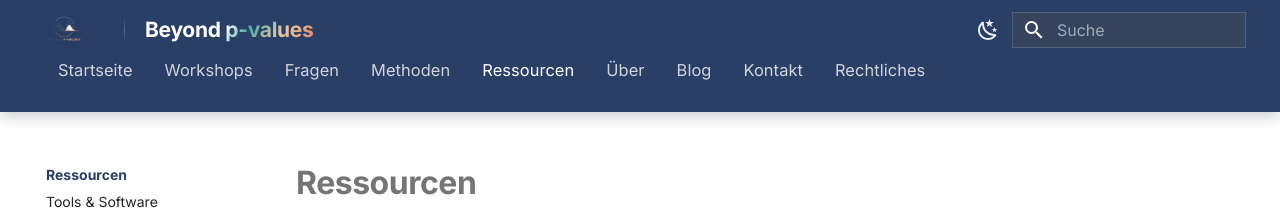
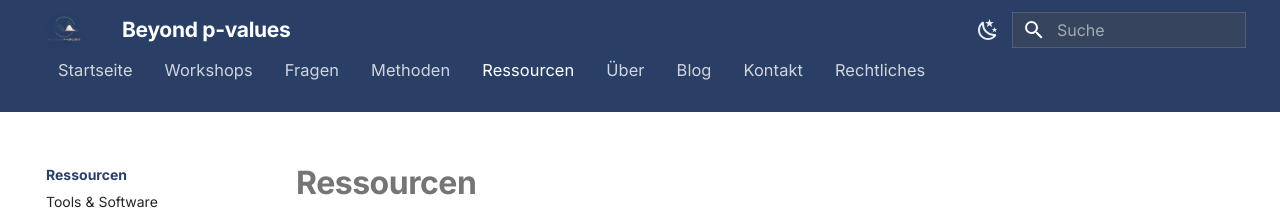
Before and after one commit to hannesdiemerling/frequent-reformation, an MkDocs documentation site: the page built from docs/ressourcen/index.md, in a window 1280 px wide. Shown: the top 210 px of the page. Built offline with MkDocs 1.6.1 and Material for MkDocs 9.7.7, drawn with Linux system fonts in a browser that asks for light colours.

Commit message:
Update extra.css

```diff
--- a/docs/stylesheets/extra.css
+++ b/docs/stylesheets/extra.css
@@ -85,10 +85,14 @@
    HEADER & SITE TITLE — auf Markenidentität getrimmt.
    ========================================================= */
 
-.md-header {
-  background: var(--bp-nav-bg);
+.md-header,
+.md-header__inner {
+  background: var(--bp-nav-bg) !important;
+  background-color: var(--bp-nav-bg) !important;
   box-shadow: none;
   border-bottom: none;
+}
+.md-header {
   /* Nicht mehr sticky — Header scrollt zusammen mit der Tabs-Leiste weg.
      Material setzt per Default position:sticky; explizit überschreiben. */
   position: relative;
@@ -112,57 +116,38 @@
   transform: scale(1.06);
 }
 
-/* Vertikaler Separator zwischen Logo und Titel */
-.md-header__title::before {
-  content: "";
-  display: inline-block;
-  width: 1px;
-  height: 1.4rem;
-  margin-right: 1rem;
-  margin-left: 0.1rem;
-  background: linear-gradient(180deg, transparent, rgba(255,255,255,0.22), transparent);
-  vertical-align: middle;
-  flex-shrink: 0;
-}
-
-/* Site title — typografisch aufgewertet */
+/* Site title — typografisch sauber, in solidem Weiß */
 .md-header__title {
   font-family: "Inter", system-ui, -apple-system, "Segoe UI", sans-serif;
   font-weight: 700;
   font-size: 1rem;
   letter-spacing: -0.012em;
   font-feature-settings: "kern", "ss01", "cv11";
-  display: flex;
-  align-items: center;
-}
-.md-header__title .md-header__topic {
-  font-weight: inherit;
-  letter-spacing: inherit;
-  display: flex;
-  align-items: baseline;
-  gap: 0.45rem;
+  margin-left: 0.4rem;
 }
 .md-header__title .md-ellipsis {
   font-size: 1.05rem;
   letter-spacing: -0.015em;
-  background: linear-gradient(120deg, #ffffff 0%, #ffffff 48%, var(--bp-teal) 60%, var(--bp-sand) 78%, var(--bp-coral) 100%);
-  -webkit-background-clip: text;
-  background-clip: text;
-  -webkit-text-fill-color: transparent;
-  color: transparent;
+  color: #ffffff;
+  /* explizit kein gradient/clip mehr */
+  background: none;
+  -webkit-background-clip: border-box;
+  background-clip: border-box;
+  -webkit-text-fill-color: #ffffff;
 }
 
 /* Site-Title soll IMMER "Beyond p-values" zeigen — nicht beim
    Scrollen zum Page-Title wechseln. Zweiten Topic permanent ausblenden. */
 .md-header__title .md-header__topic + .md-header__topic { display: none !important; }
 
-/* TABS — IDENTISCH zum Header. Beide bilden eine zusammenhängende Bar. */
-.md-tabs {
-  background: var(--bp-nav-bg);
+/* TABS — IDENTISCH zum Header. Beide bilden EINE Bar, ohne sichtbaren Übergang. */
+.md-tabs,
+.md-tabs__inner {
+  background: var(--bp-nav-bg) !important;
+  background-color: var(--bp-nav-bg) !important;
   border-top: none;
   border-bottom: none;
-  /* Schatten unter der gesamten Bar (Header + Tabs als Einheit) */
-  box-shadow: 0 4px 14px rgba(10, 16, 32, 0.22);
+  box-shadow: none;     /* kein Schatten zwischen Header und Tabs */
 }
 .md-tabs__list { padding: 0 0.4rem; }
 .md-tabs__item { height: 2.6rem; }
@@ -188,7 +173,7 @@
   position: absolute;
   left: 0; right: 0; bottom: -1px;
   height: 2px;
-  background: linear-gradient(90deg, var(--bp-teal), var(--bp-coral));
+  background: var(--bp-teal);
   border-radius: 2px;
 }
 
```
